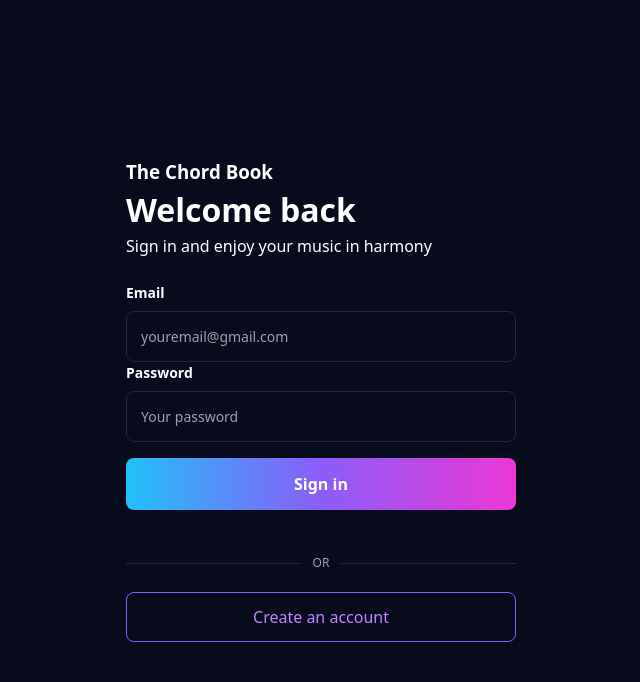
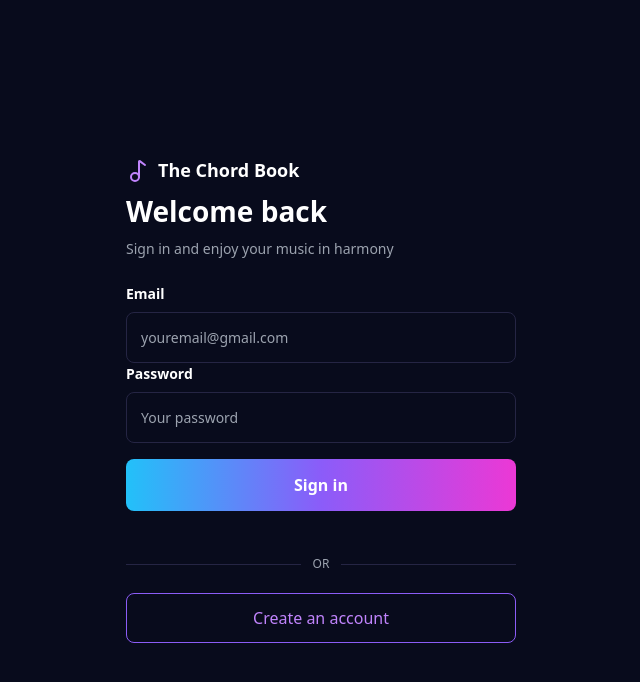
Before and after one commit to mercytv932/Chord_Book, a React (Vite) app in the folder frontend/: page /login in a window 1280 px wide. Shown: the top 682 px of the page, without its empty margins (319-959 px from the left). Built offline with nearby package versions, Linux system fonts and the light colour scheme.

Commit message:
login texts and svg logo styles and polish

```diff
--- a/frontend/src/App.css
+++ b/frontend/src/App.css
@@ -573,7 +573,15 @@
 }
 
 .login-text h3 {
+  display: flex;
+  align-items: center;
+  gap: 8px;
+  color: white;
   font-size: 18px;
+}
+
+.login-text h3 svg {
+  color: #c084fc;
 }
 
 .login-text h1 {
--- a/frontend/src/pages/Login.tsx
+++ b/frontend/src/pages/Login.tsx
@@ -1,9 +1,12 @@
 import { Link } from "react-router-dom";
+import { Music2 } from "lucide-react";
 function Login() {
   return (
     <form className="login-form">
-      <div className="login-texts">
-        <h3>The Chord Book</h3>
+      <div className="login-text">
+        <h3>
+          <Music2 size={24} /> The Chord Book
+        </h3>
         <h1>Welcome back</h1>
         <p>Sign in and enjoy your music in harmony</p>
       </div>
```
